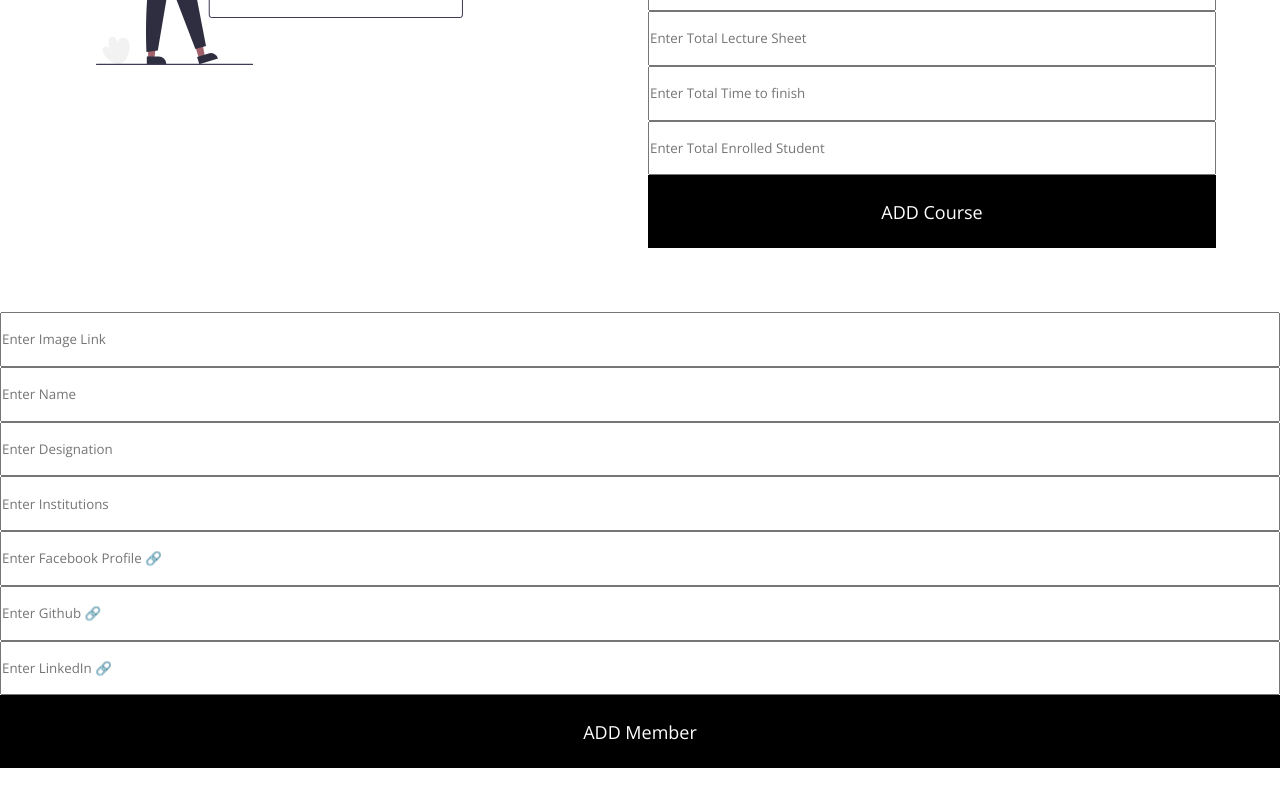
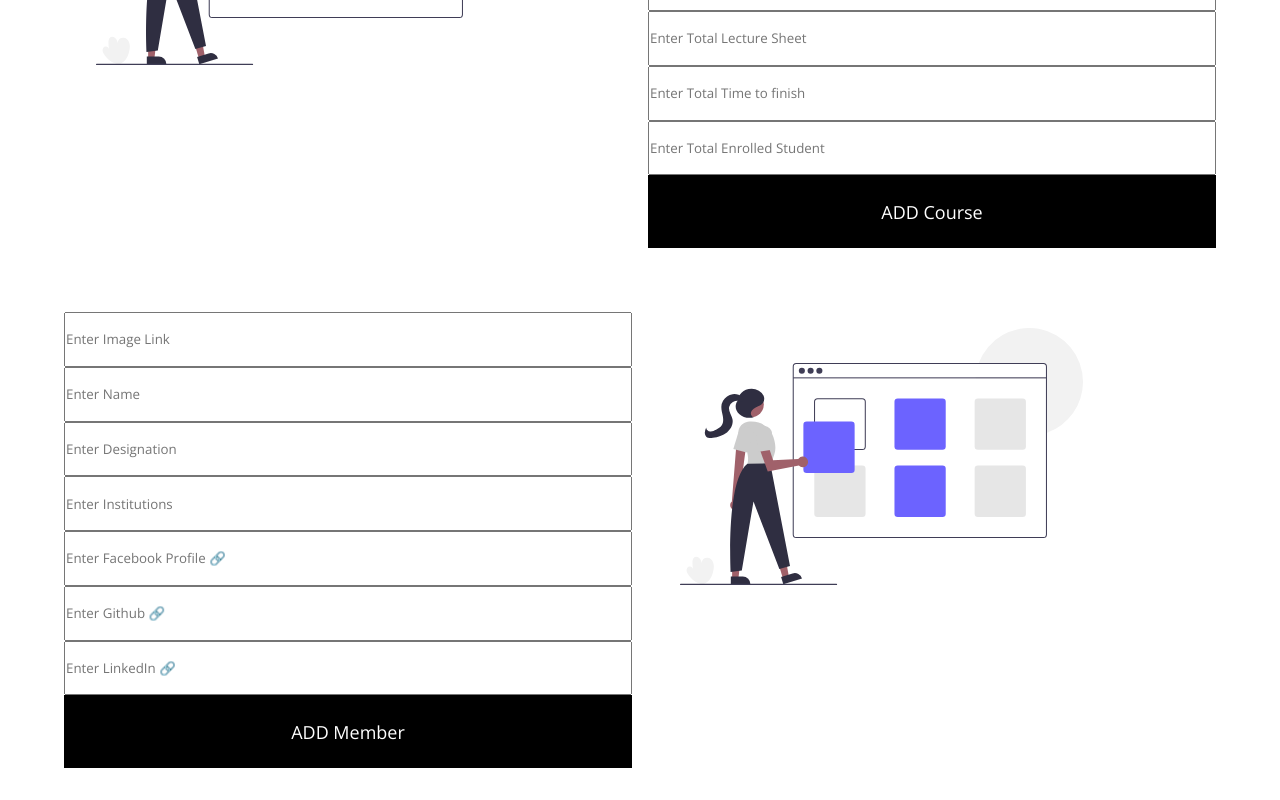
Before and after one commit to mdadul/cps-client, a React (Create React App) app: page /courses in a window 1280 px wide. Shown: the part 331-1131 px from the top of the page. Built offline with nearby package versions, Linux system fonts and the light colour scheme.

Commit message:
Update Courses.js

```diff
--- a/src/components/pages/Courses.js
+++ b/src/components/pages/Courses.js
@@ -16,7 +16,10 @@ export default function Courses() {
         <Illustration src={education} />
         <CourseForm />
       </div>
-     <div><InstructorAddForm/></div>
+      <div className="container column">
+        <InstructorAddForm />
+        <Illustration src={education} />
+      </div>
     </>
   );
 }
```
